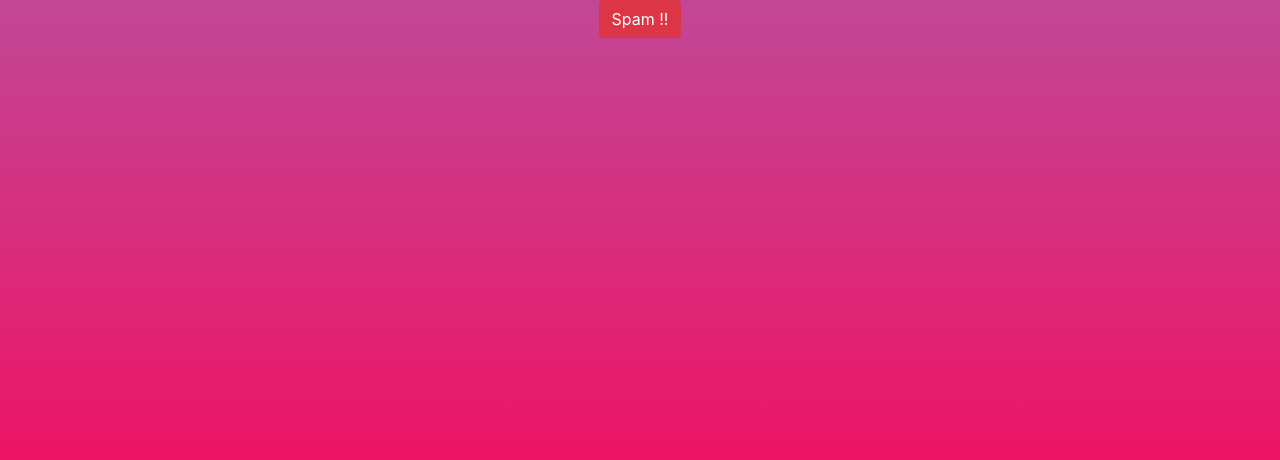
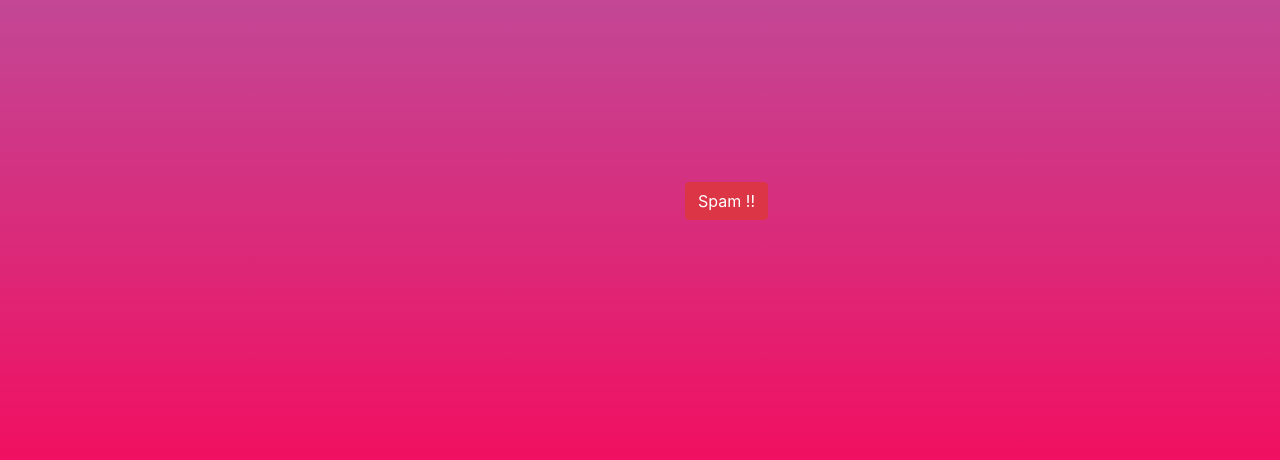
Before and after one commit to Deepbabaiadak37/Email-spam, a Flask app: template templates/home.html in a window 1280 px wide. Shown: the part 58-518 px from the top of the page. Run offline with Flask 2, Linux system fonts and the light colour scheme; the template is opened without the code that fills it, so the values that code supplies are empty; some libraries are stand-ins or nearby versions.

Commit message:
Update home.html

```diff
--- a/templates/home.html
+++ b/templates/home.html
@@ -135,7 +135,7 @@
 
 
 		<center>
-	  		<h1 class="btn btn-danger" style="color: white;">Spam !!</h1>
+	  		<h1 class="btn btn-danger" style="color: white;margin: 0; position: absolute;top: 30%;right: 40%;">Spam !!</h1>
 	  	</center>
 	  <br><br><br><br><br><br>
 	{% endif %}
```
